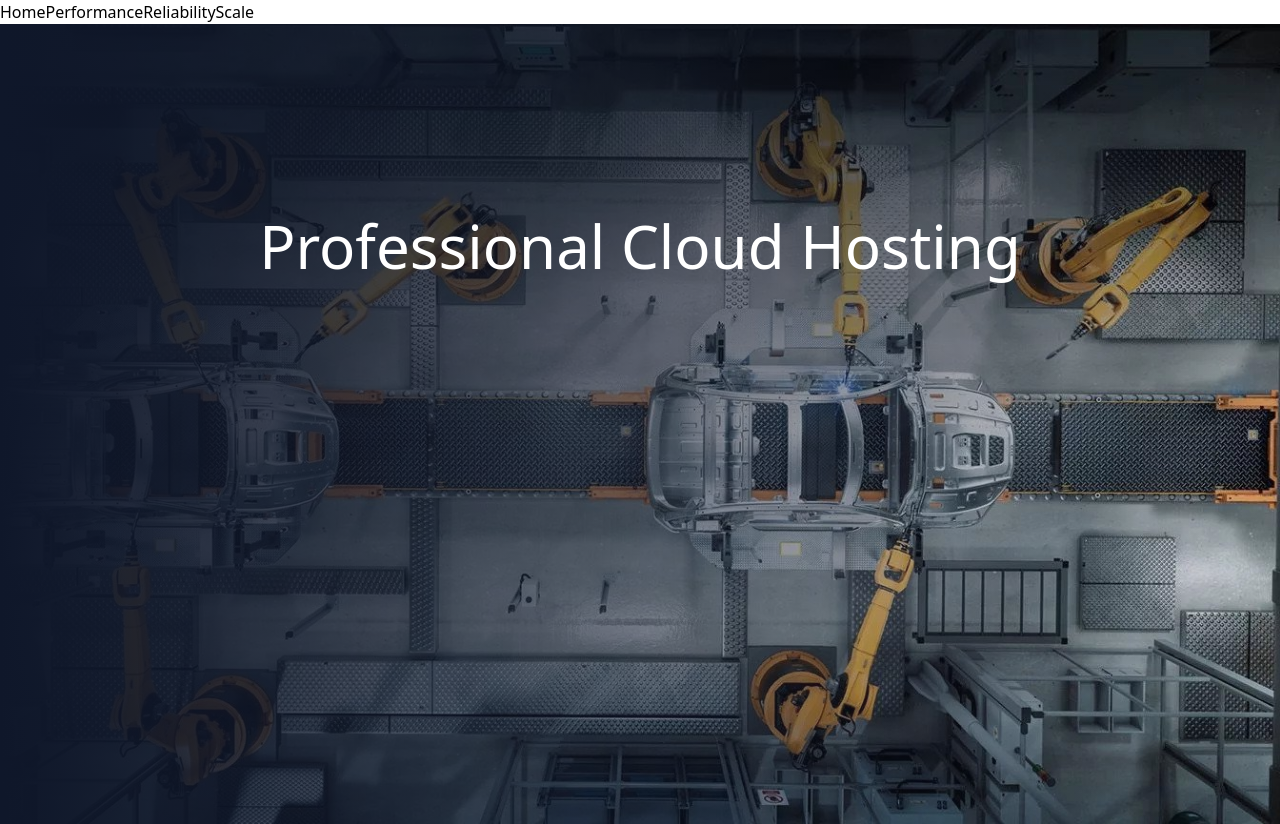
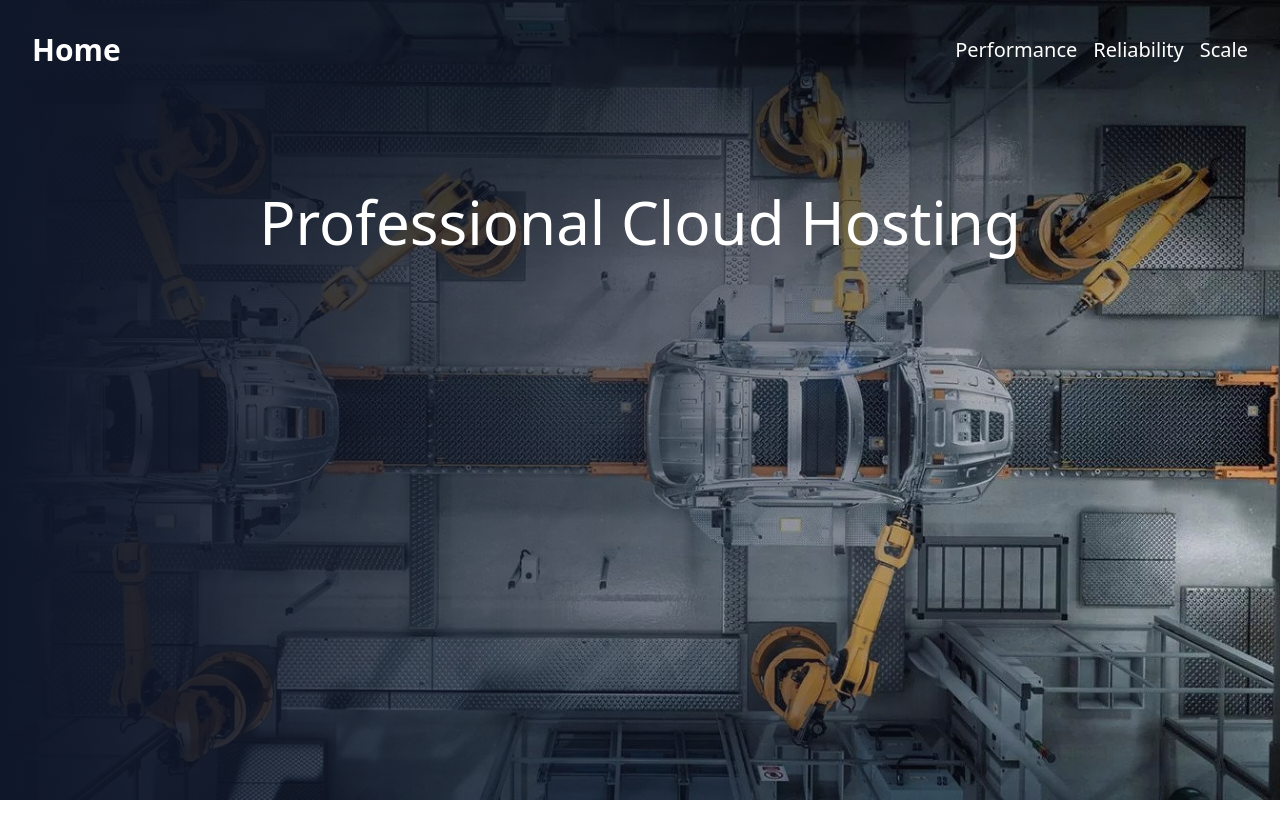
Before and after one commit to stormymayday/cloud-corp, a Next.js app: page / in a window 1280 px wide. After the commit the page ends 800 px from the top, so only its background shows below. Built offline with nearby package versions, Linux system fonts and the light colour scheme.

Commit message:
Header component styling

```diff
--- a/components/Header.tsx
+++ b/components/Header.tsx
@@ -2,11 +2,17 @@
 
 function Header() {
     return (
-        <div>
-            <Link href="/">Home</Link>
-            <Link href="/performance">Performance</Link>
-            <Link href="/reliability">Reliability</Link>
-            <Link href="/scale">Scale</Link>
+        <div className="w-full absolute text-white z-10">
+            <nav className="container relative flex flex-wrap items-center justify-between mx-auto p-8">
+                <Link href="/" className="font-bold text-3xl">
+                    Home
+                </Link>
+                <div className="space-x-4 text-xl">
+                    <Link href="/performance">Performance</Link>
+                    <Link href="/reliability">Reliability</Link>
+                    <Link href="/scale">Scale</Link>
+                </div>
+            </nav>
         </div>
     );
 }
```
